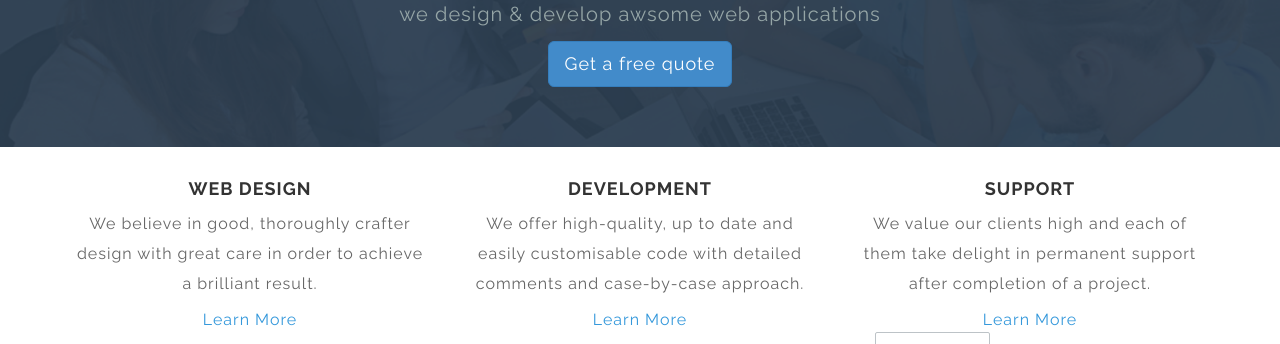
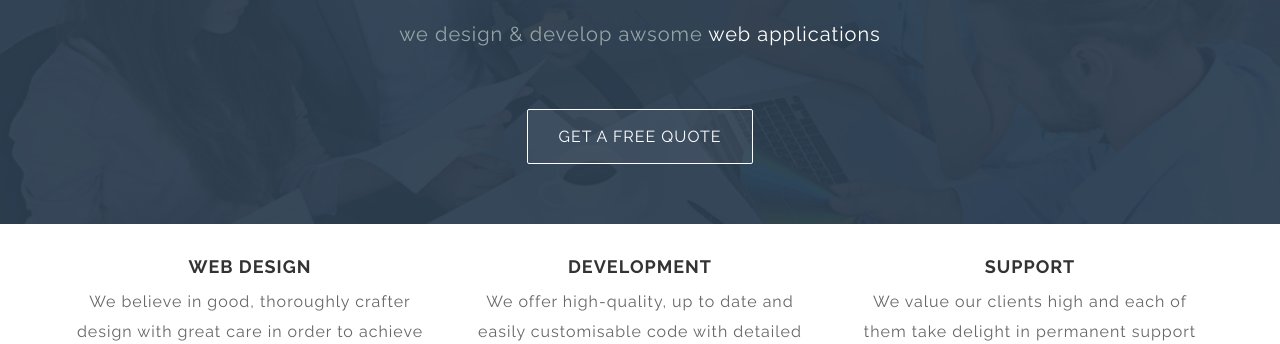
Before and after one commit to igor06brw/udemy, a plain HTML site: page index.html in a window 1280 px wide. Shown: the part 286-630 px from the top of the page. Drawn offline with nearby package versions, Linux system fonts and the light colour scheme.

Commit message:
from notebook

```diff
--- a/css/style.css
+++ b/css/style.css
@@ -132,6 +132,7 @@ outline: none;
 .jumbotron h1{
 	color: #fff;
 	font-weight: 300;
+	margin: 0 0 60px 0;
 
 }
 
@@ -147,6 +148,27 @@ outline: none;
 	line-height: 30px;
 	font-weight: 400;
 	text-transform: none;
+	margin: 0 0 60px 0;
 
 
 }
+
+
+.jumbotron h3 span{
+	color: #fff;
+}
+
+.jumbotron .btn-primary{
+	border-radius: 2px;
+	border: 1px solid #fff;
+	background: rgba(255,255,255,0.05);
+	color: #fff;
+	text-transform: uppercase;
+	font-size: 16px;
+	padding: 16px 30px;
+}
+
+
+.jumbotron .btn-primary:hover{
+	background: rgba(255,255,255,0.1);
+}
```
